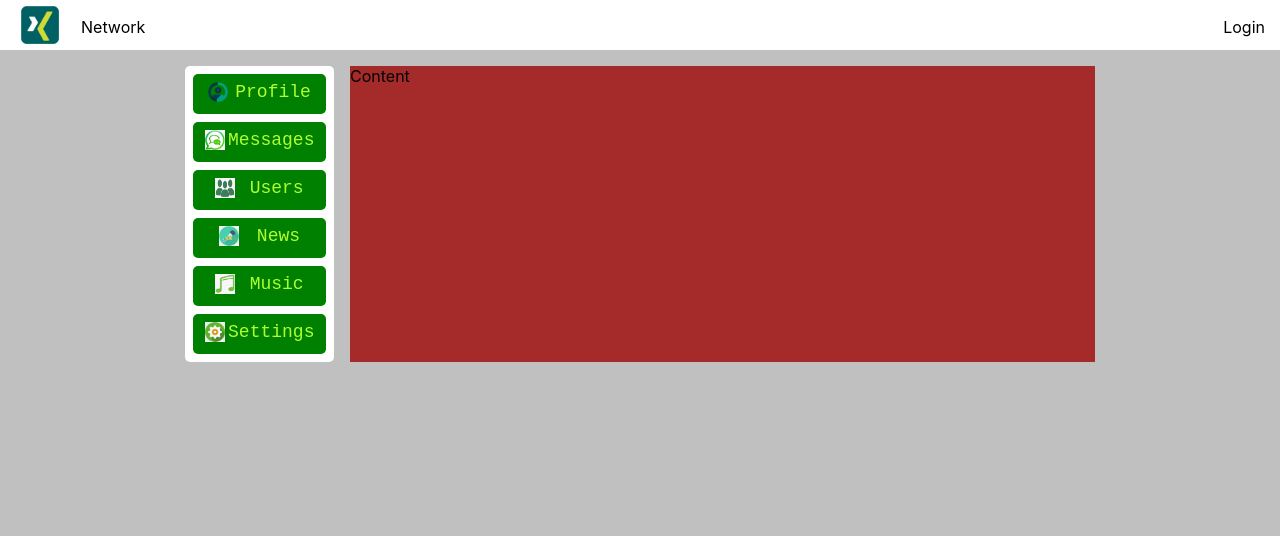
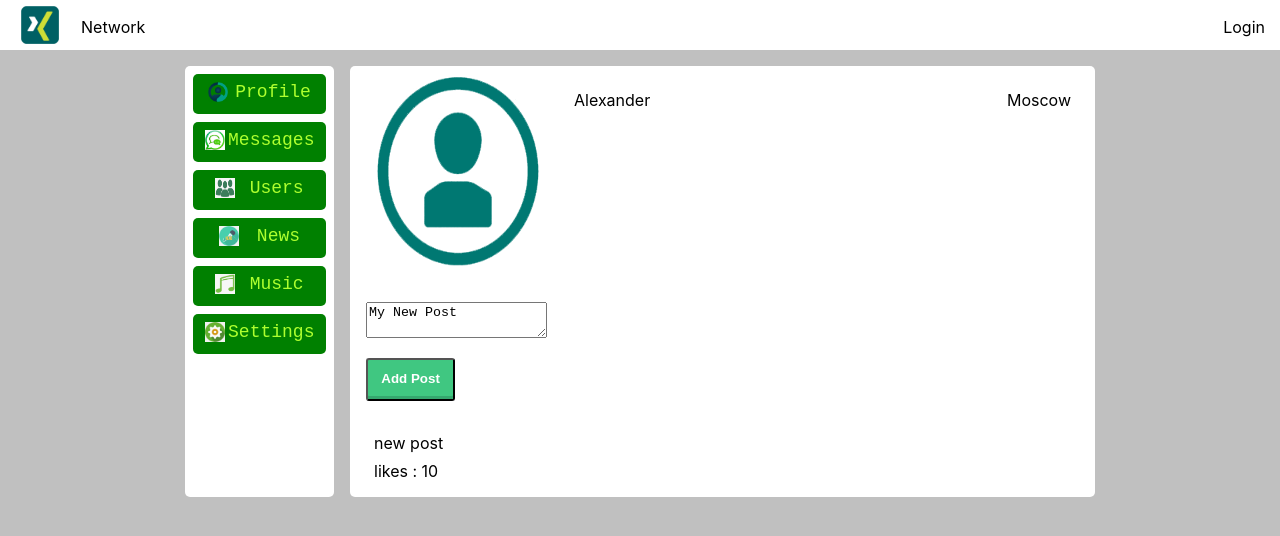
Before and after one commit to alpknx/Network-app, a React (Create React App) app: page /profile in a window 1280 px wide. Shown: the top 536 px of the page. Built offline with nearby package versions, Linux system fonts and the light colour scheme.

Commit message:
made the initial layout of the Profile

```diff
--- a/src/App.css
+++ b/src/App.css
@@ -41,5 +41,6 @@
 	display: grid;
 	grid-area: appContent;
 	grid-gap: 16px;
-	background-color: brown;
+	background-color: #FFFFFF;
+	border-radius: 5px;
 }
--- a/src/App.js
+++ b/src/App.js
@@ -1,5 +1,5 @@
 import './App.css';
-import Content from './components/Content/Content';
+import Profile from './components/Profile/Profile';
 import Header from './components/Header/Header';
 import SideBar from './components/SideBar/SideBar';
 
@@ -14,7 +14,7 @@ const  App = () =>  {
 					<SideBar/>
 				</div>
 				<div className="app_content">
-					<Content/>
+					<Profile/>
 				</div>
 			</div>
 		</div>
--- a/src/components/Content/Content.jsx
+++ /dev/null
@@ -1,10 +0,0 @@
-
-const Content = () => {
-	return (
-		<div className='app_content_inner'>
-			Content
-		</div>
-	)
-}
-
-export default Content;
--- /dev/null
+++ b/src/components/Profile/Profile.jsx
@@ -0,0 +1,42 @@
+import profileImg from './../assets/img/profile-img.png'
+import cl from './Profile.module.css';
+
+const Profile = () => {
+	return (
+		<div className={cl.app_content_inner}>
+			<div className={cl.profile_content}>
+				<div className={cl.user_info}>
+					<div className={cl.img_profile}>
+						<img src={profileImg}/>
+					</div>
+					<div className={cl.user_name}>
+						Alexander
+					</div>
+					<div className={cl.user_location}>
+						Moscow
+					</div>
+				</div>
+				<div className={cl.add_post}>
+					<div className={cl.post_textarea}>
+						<textarea>My New Post</textarea>
+					</div>
+					<div className={cl.add_post_button}>
+						<button>Add Post</button>
+					</div>
+				</div>
+				<div className={cl.posts_list}>
+					<div className={cl.post_item}>
+						<div className={cl.post_text}>
+							new post
+						</div>
+						<div className={cl.post_likes}>
+							likes : 10
+						</div>
+					</div>
+				</div>
+			</div>
+		</div>
+	);
+}
+
+export default Profile;
--- /dev/null
+++ b/src/components/Profile/Profile.module.css
@@ -0,0 +1,68 @@
+.app_content_inner {
+	display: block;;
+}
+
+.profile_content {
+	display: block;
+}
+
+.user_info {
+	margin: 8px;
+	display: flex;
+}
+
+.img_profile img{
+	height: 200px;
+	width: 200px;
+
+}
+
+.user_name {
+	margin: 8px;
+	padding: 8px;
+
+}
+
+.user_location {
+	margin: 8px;
+	padding: 8px;
+	flex-grow:1;
+	text-align: right;
+
+}
+
+.add_post {
+	display: flex;
+	flex-direction: column;
+	padding: 8px;
+
+}
+
+.post_textarea{
+	margin: 8px;
+}
+
+.add_post_button  button{
+	margin: 8px;
+	font-weight: 700;
+   color: white;
+   text-decoration: none;
+   padding: .8em 1em calc(.8em + 3px);
+   border-radius: 3px;
+   background: rgb(64,199,129);
+   box-shadow: 0 -3px rgb(53,167,110) inset;
+   transition: 0.2s;
+
+}
+
+.posts_list {
+	margin: 16px;
+}
+
+.post_text {
+	margin: 8px;
+}
+
+.post_likes {
+	margin: 8px;
+}
```
Also changed, not shown: src/components/assets/img/profile-img.png (added).
